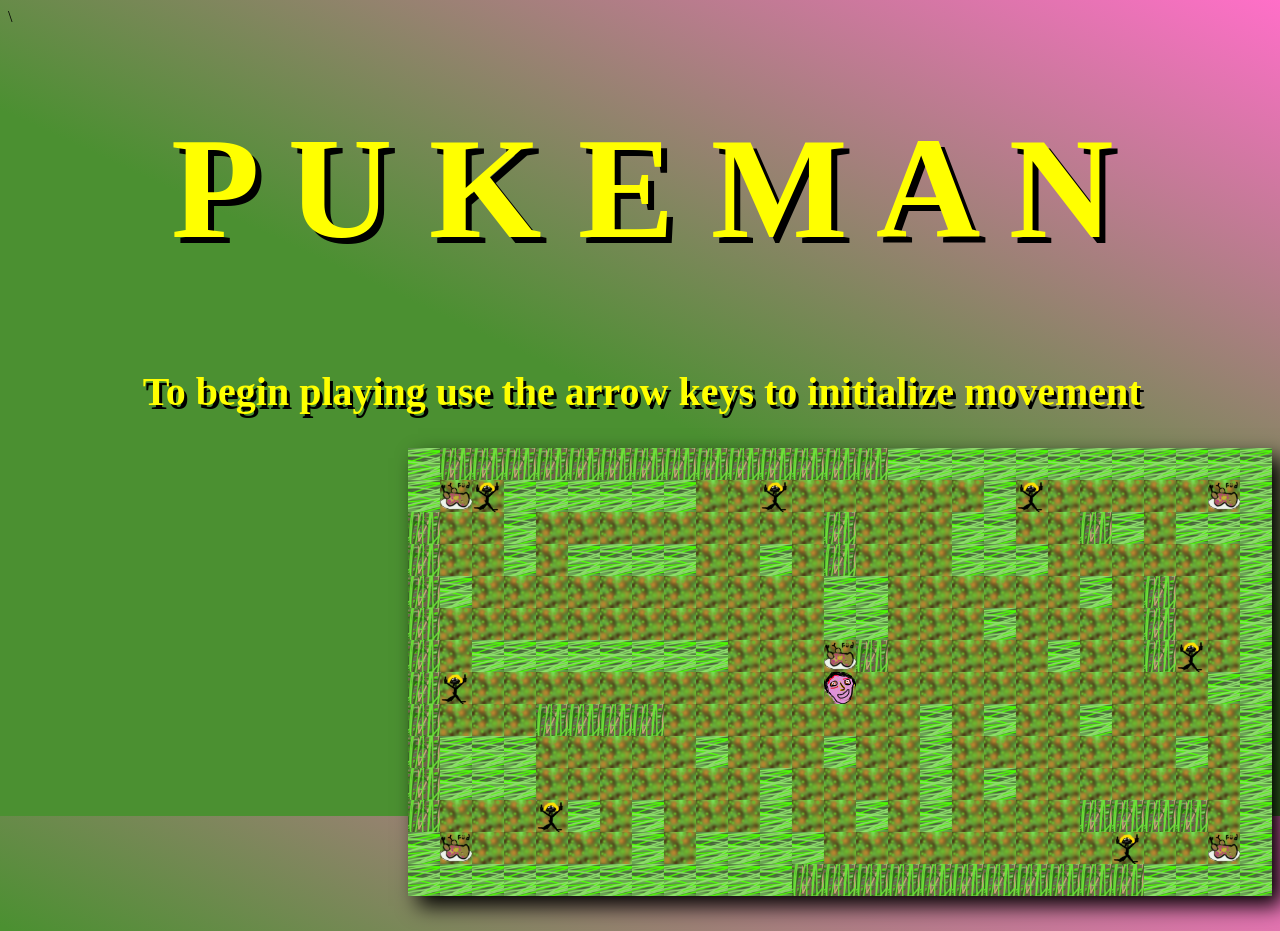
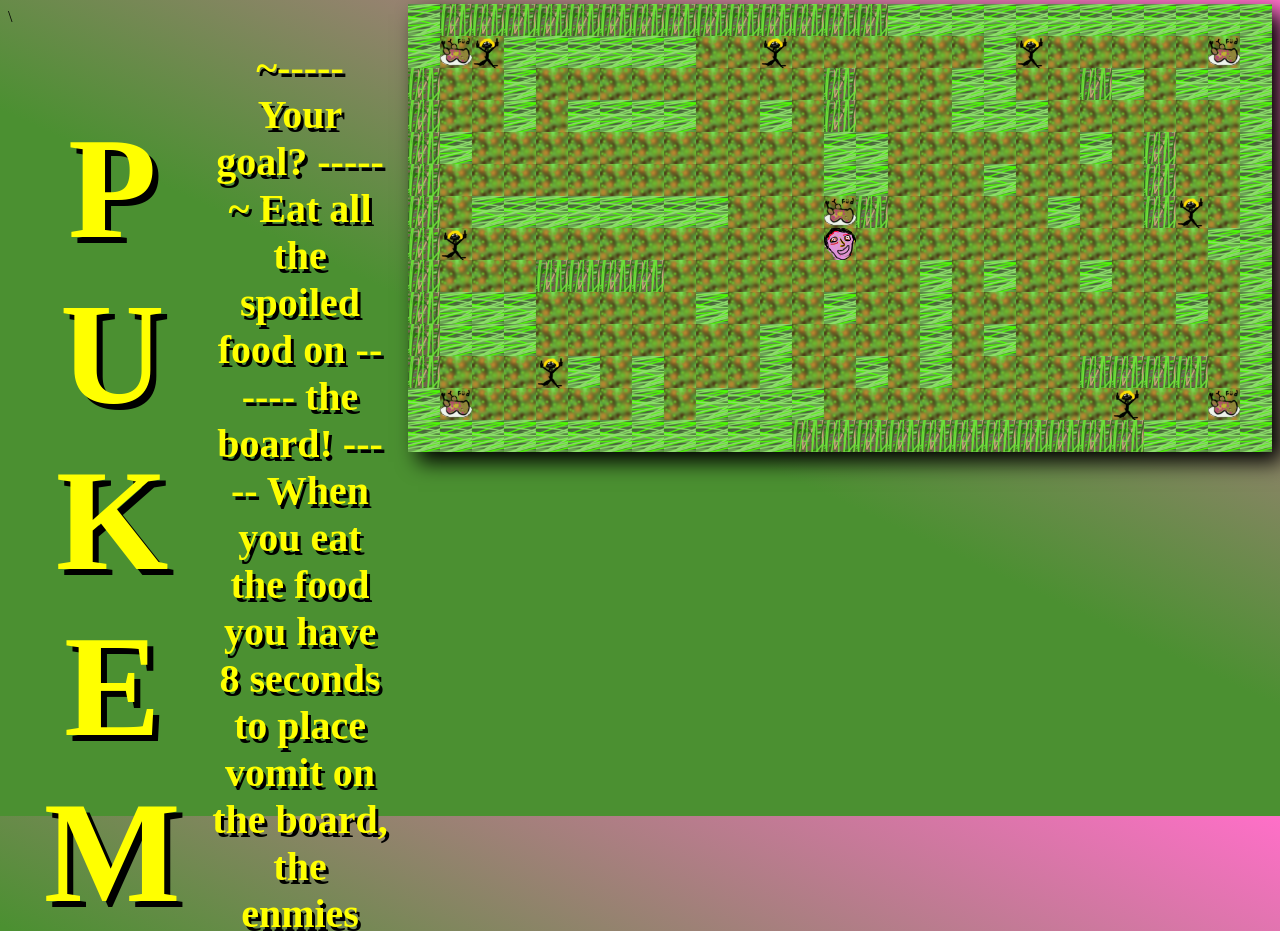
Before and after one commit to ZWerbo/Javascript-Project, a website built with webpack: page index.html in a window 1280 px wide. Shown: the top 931 px of the page. Built offline with nearby package versions, Linux system fonts and the light colour scheme; files whose address does not match are found by name.

Commit message:
some general styling

```diff
--- a/index.html
+++ b/index.html
@@ -13,7 +13,7 @@
 </head>
 <body>
 
-    <div>
+    <div class="full-page">
         <h1>
            P   U   K   E   M   A   N
         </h1>
--- a/src/index.scss
+++ b/src/index.scss
@@ -12,7 +12,9 @@
 }
 
 
-
+.full-page {
+    display: flex;
+}
 h1{
     text-align: center;
     font-family: slabsregular;
@@ -24,23 +26,33 @@ h1{
 }
 
 h2 {
+    display: flex;
     text-align: center;
     color: yellow;
     font-size: 40px;
     font-family: slabsregular;
     text-shadow: 3px 4px black;
+    margin-top: -84px;
 }
 
 .rules {
     // text-align: center;
+
     display: flex;
+
     // padding-bottom: 100;
     // background: rosybrown;
     // margin: 20px;
-    width: 400px;
+
+    // width: 400px;
+
     // height: 200px;
     // vertical-align: middle;
-    margin-top: -3.5%;
+
+    // margin-top: -3.5%;
+
+
+
     // background: black;
     // clear: both;
     // background-image: url(https://media.istockphoto.com/photos/splash-of-vomit-on-road-picture-id836595424?k=20&m=836595424&s=170667a&w=0&h=FjVIzQQMk7VrH9heYIngcJjbofQV4b7Wax47g1fulwU=);
@@ -48,7 +60,7 @@ h2 {
 
 
 .goals {
-    // background: black;
+    margin-top: 40px;
 }
 
     body {
```
Also changed, not shown: dist/main.css, 1 other file.
